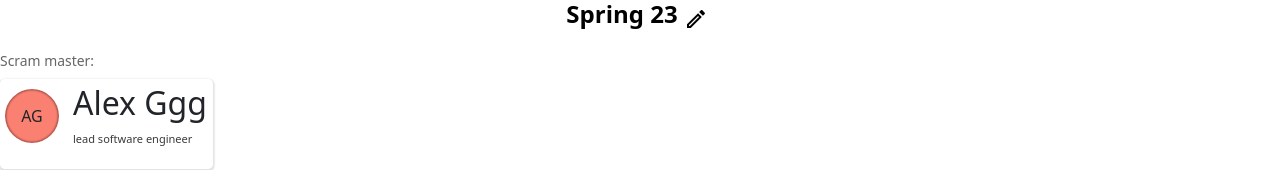
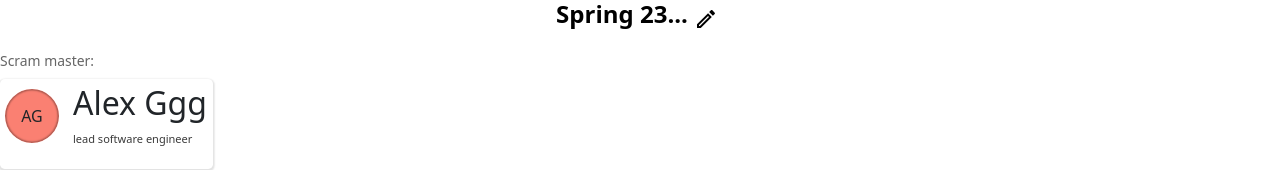
Before and after one commit to Yeeeeee1/pointing-poker, a React (Create React App) app in the folder pointing-poker/: page /lobby in a window 1280 px wide. Shown: the top 170 px of the page. Built offline with nearby package versions, Linux system fonts and the light colour scheme.

Commit message:
feat: hide part of the text helper function

```diff
--- a/pointing-poker/src/components/Pages/LobbyPage/LobbyInfo/LobbyHeader/LobbyHeader.tsx
+++ b/pointing-poker/src/components/Pages/LobbyPage/LobbyInfo/LobbyHeader/LobbyHeader.tsx
@@ -1,6 +1,7 @@
 import React, { ReactElement, useState } from "react";
 import EditImage from "../../../../../assets/images/edit-icon.svg";
 import "./lobbyHeader.scss";
+import hidePartOfText from "../../../../../shared/helperFunctions/hidePartOfText";
 
 const LobbyHeader = (): ReactElement => {
   const [lobbyName, updateLobbyName] = useState("Spring 23");
@@ -19,7 +20,7 @@ const LobbyHeader = (): ReactElement => {
           onInput={({ target }) => handleInput(target)}
         />
       ) : (
-        <h3 className="lobby__title">{lobbyName}</h3>
+        <h3 className="lobby__title">{hidePartOfText(lobbyName, 40)}</h3>
       )}
       <button
         className="lobby-header__button"
--- /dev/null
+++ b/pointing-poker/src/shared/helperFunctions/hidePartOfText.ts
@@ -0,0 +1,4 @@
+const hidePartOfText = (text: string, limit: number = 20): string =>
+  `${text.slice(0, limit)}...`;
+
+export default hidePartOfText;
```
